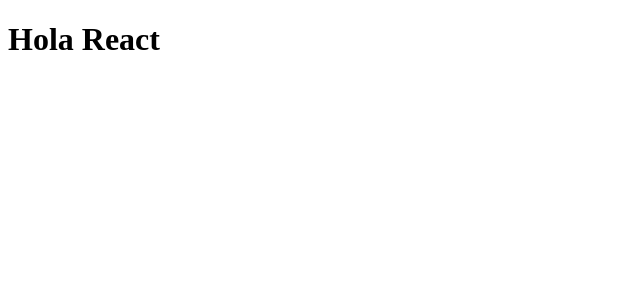
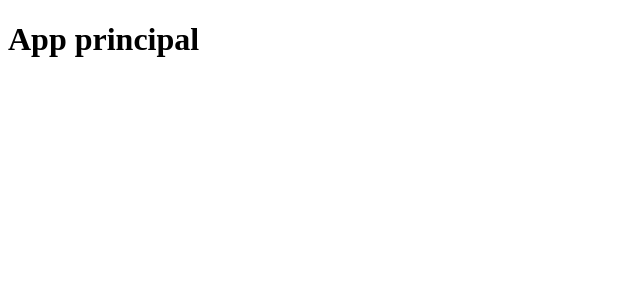
Before and after one commit to hackchan/appPhotoNow, a React app: page / in a window 1280 px wide. Shown: the top 300 px of the page, without its empty margins (0-640 px from the left). Built offline with nearby package versions, Linux system fonts and the light colour scheme.

Commit message:
styled-components

```diff
--- a/package.json
+++ b/package.json
@@ -39,7 +39,8 @@
   },
   "dependencies": {
     "react": "^17.0.1",
-    "react-dom": "^17.0.1"
+    "react-dom": "^17.0.1",
+    "styled-components": "^5.2.1"
   },
   "standard": {
     "ignore": [
--- /dev/null
+++ b/src/App.js
@@ -0,0 +1,3 @@
+import React from 'React'
+
+export const App = () => <h1>App principal</h1>
--- a/src/index.js
+++ b/src/index.js
@@ -1,3 +1,4 @@
 import React from 'react'
 import ReactDom from 'react-dom'
-ReactDom.render(<h1>Hola React</h1>, document.getElementById('app'))
+import { App } from './App'
+ReactDom.render(<App />, document.getElementById('app'))
```
Also changed, not shown: 1 other file (tests, documents, lock files or other folders).
